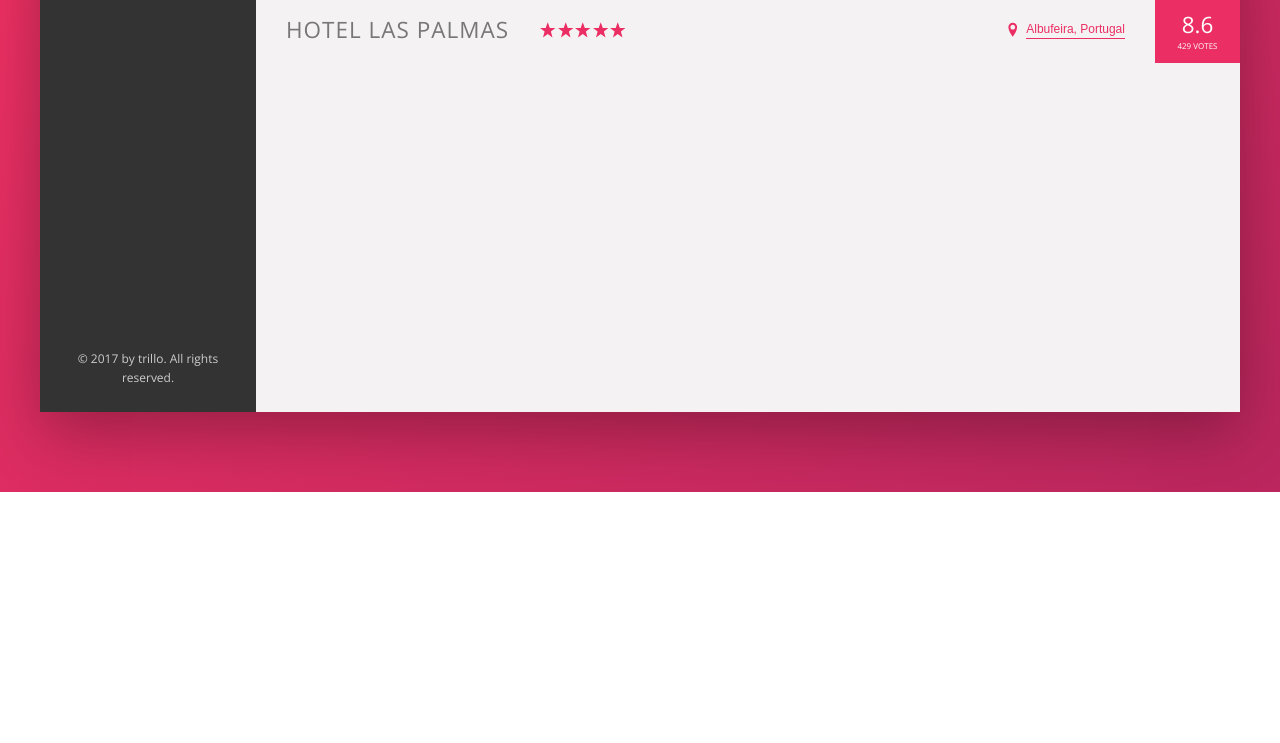
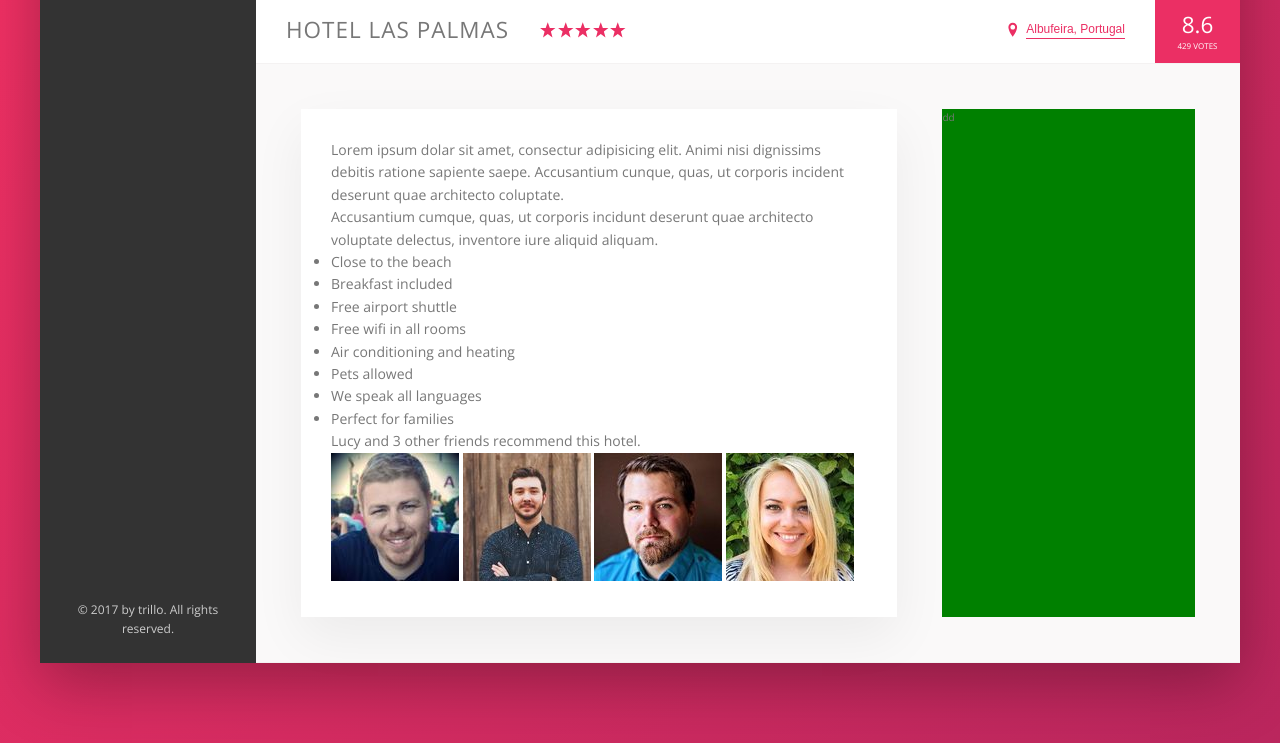
Before and after one commit to RonaldVilorio/Trillo, a website: page index.html in a window 1280 px wide. Shown: the part 539-1282 px from the top of the page. Before the commit the page ends 1031 px from the top, so only its background shows below. Drawn offline with nearby package versions, Linux system fonts and the light colour scheme.

Commit message:
building description section pt1 f

```diff
--- a/index.html
+++ b/index.html
@@ -127,6 +127,47 @@
                             <div class="overview__rating-count">429 votes</div>
                         </div>
                     </div>
+                    <div class="detail">
+                        <div class="description">
+                            <p class="paragraph">
+                                Lorem ipsum dolar sit amet, consectur adipisicing elit. Animi nisi dignissims debitis ratione sapiente saepe.
+                                Accusantium cunque, quas, ut corporis incident deserunt quae
+                                architecto coluptate.
+                            </p>
+                            <p class="paragraph">
+                                Accusantium cumque, quas, ut corporis incidunt deserunt quae
+                                architecto voluptate delectus, inventore iure aliquid aliquam.
+                            </p>
+                            <ul class="list">
+                                <li class="list__item">Close to the beach</li>
+                                <li class="list__item">Breakfast included</li>
+                                <li class="list__item">Free airport shuttle</li>
+                                <li class="list__item">Free wifi in all rooms</li>
+                                <li class="list__item">Air conditioning and heating</li>
+                                <li class="list__item">Pets allowed</li>
+                                <li class="list__item">We speak all languages</li>
+                                <li class="list__item">Perfect for families</li>
+                            </ul>
+                            <div class="recommend">
+                                <p class="recommend__count">
+                                    Lucy and 3 other friends recommend this hotel.
+                                </p>
+                                <div class="recommend__friends">
+                                    <img src="img/user-3.jpg" alt="Friend 1" class="recommend__photo">
+                                    <img src="img/user-4.jpg" alt="Friend 2" class="recommend__photo">
+                                    <img src="img/user-5.jpg" alt="Friend 3" class="recommend__photo">
+                                    <img src="img/user-6.jpg" alt="Friend 4" class="recommend__photo">
+                                </div>
+                            </div>
+
+
+                        </div>
+                        <div class="user-reviews">
+                            dd
+
+                        </div>
+                    </div>
+
                 </main>
             </div>
         </div>
--- a/sass/_base.scss
+++ b/sass/_base.scss
@@ -14,6 +14,8 @@
     --color-grey-dark-3: #999;
 
     --shadow-dark: 0 2rem 6rem rgba(0,0,0,.3);
+    --shadow-light: 0 2rem 5rem rgba(0,0,0, .06);
+    --line: .1rem solid var(--color-grey-light-2);
     }
 *{
     margin: 0;
--- a/sass/_components.scss
+++ b/sass/_components.scss
@@ -189,7 +189,7 @@
 .overview{
     display:flex;
     align-items:center;
-    border-bottom: .1rem solid var(--color-grey-light-2);
+    border-bottom: var(--line);
 
 
     &__heading{
--- a/sass/_layout.scss
+++ b/sass/_layout.scss
@@ -10,7 +10,7 @@
     font-size:1.4rem;
     height: 7rem;
     background-color: #fff;
-    border-bottom: .1rem solid var(--color-grey-light-2);
+    border-bottom: var(--line);
     display:flex;
     justify-content: space-between;
     align-items: center;
@@ -28,8 +28,27 @@
     justify-content:space-between;
 }
 .hotel-view{
-    // background-color: red;
-    height: 80rem;
+    background-color: #fff;
     flex:1;
 
 }
+.detail{
+    display:flex;
+    padding:4.5rem;
+    background-color: var(--color-grey-light-1);
+    border-bottom:var(--line);
+}
+.description{
+    font-size:1.4rem;
+    background-color:#fff;
+    box-shadow: var(--shadow-light);
+    padding: 3rem;
+    flex:0 0 60%;
+    margin-right:4.5rem;
+}
+
+.user-reviews{
+    background-color: green;
+    flex:1;
+
+}
```
Also changed, not shown: css/style.comp.css, 1 other file.
